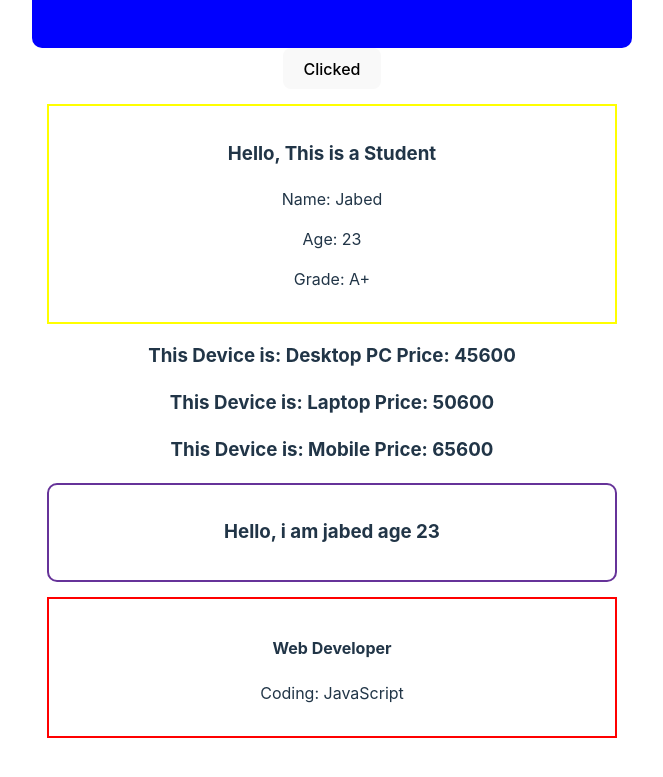
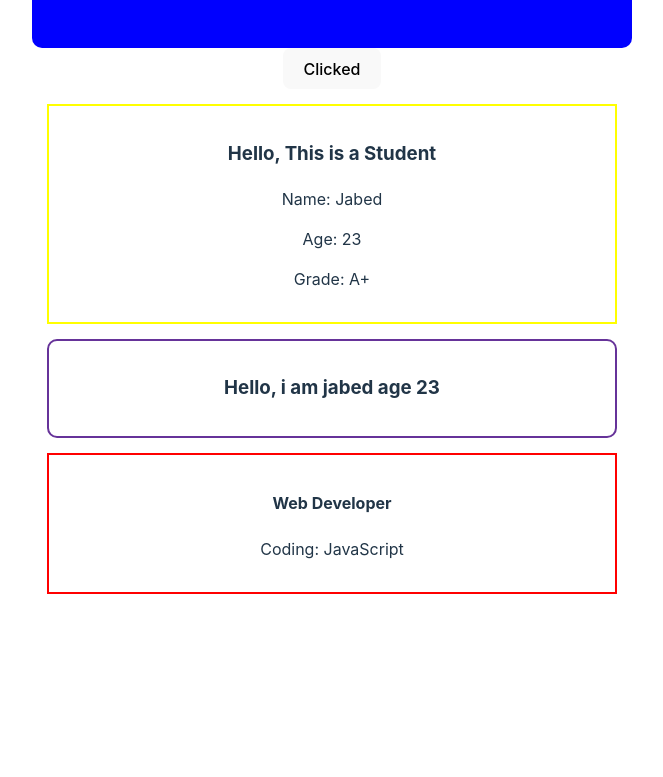
Before and after one commit to omarjafor/My-First-React, a React (Vite) app: page / in a window 1280 px wide. Shown: the part 909-1686 px from the top of the page, without its empty margins (308-971 px from the left). After the commit the page ends 1550 px from the top, so only its background shows below. Built offline with nearby package versions, Linux system fonts and the light colour scheme.

Commit message:
problem solve

```diff
--- a/src/App.jsx
+++ b/src/App.jsx
@@ -19,9 +19,9 @@ function App() {
       <button onClick={()=> buttonClicked(5)}>Clicked</button>
 
       <Student name={'Jabed'} age= {23} grade= {'A+'} />
-       <Device name='Desktop PC' price='45600'/>
+       {/* <Device name='Desktop PC' price='45600'/>
       <Device name='Laptop' price='50600' />
-      <Device name='Mobile' price='65600' />
+      <Device name='Mobile' price='65600' /> */}
       <Person/>
       <Developer/>
     </>
```
